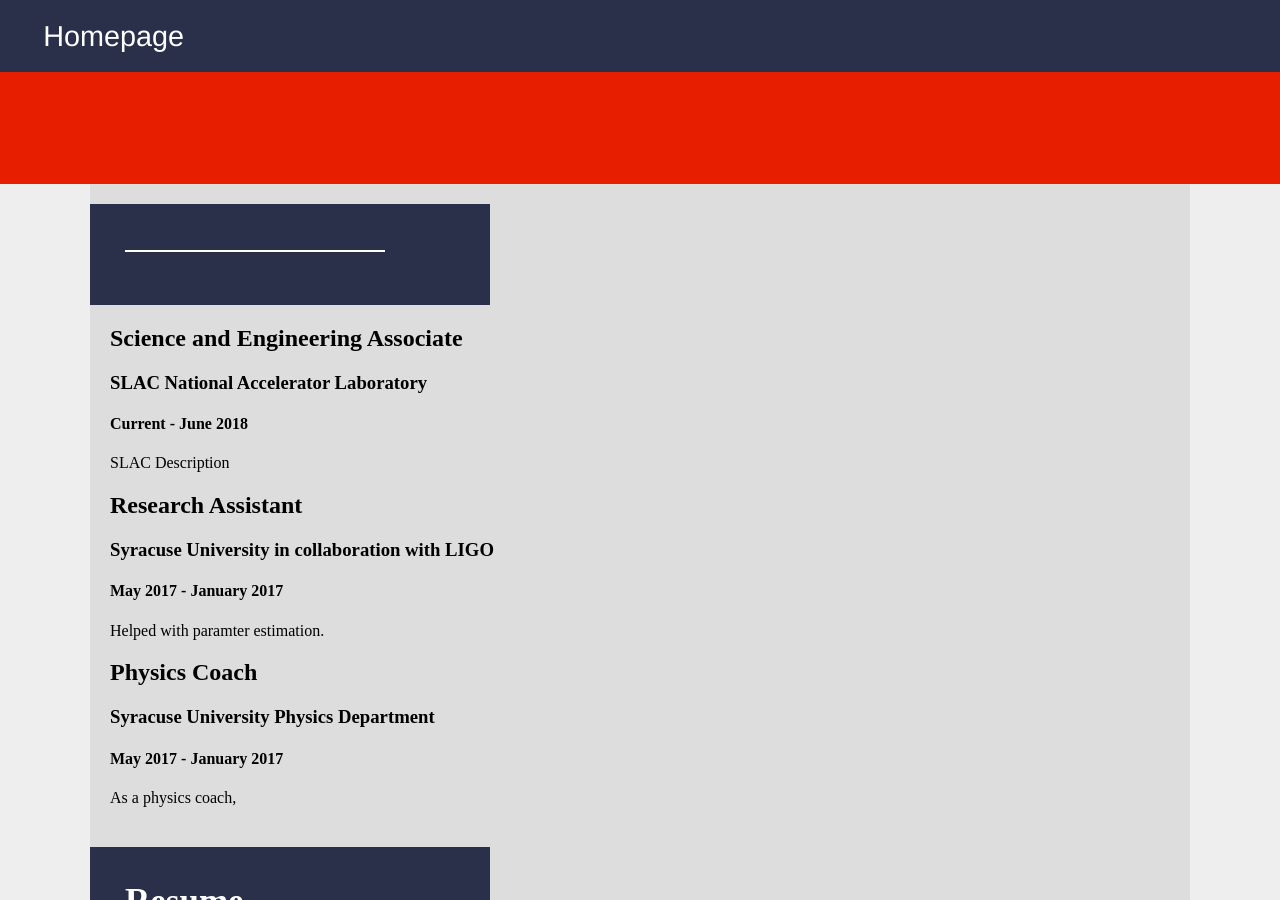
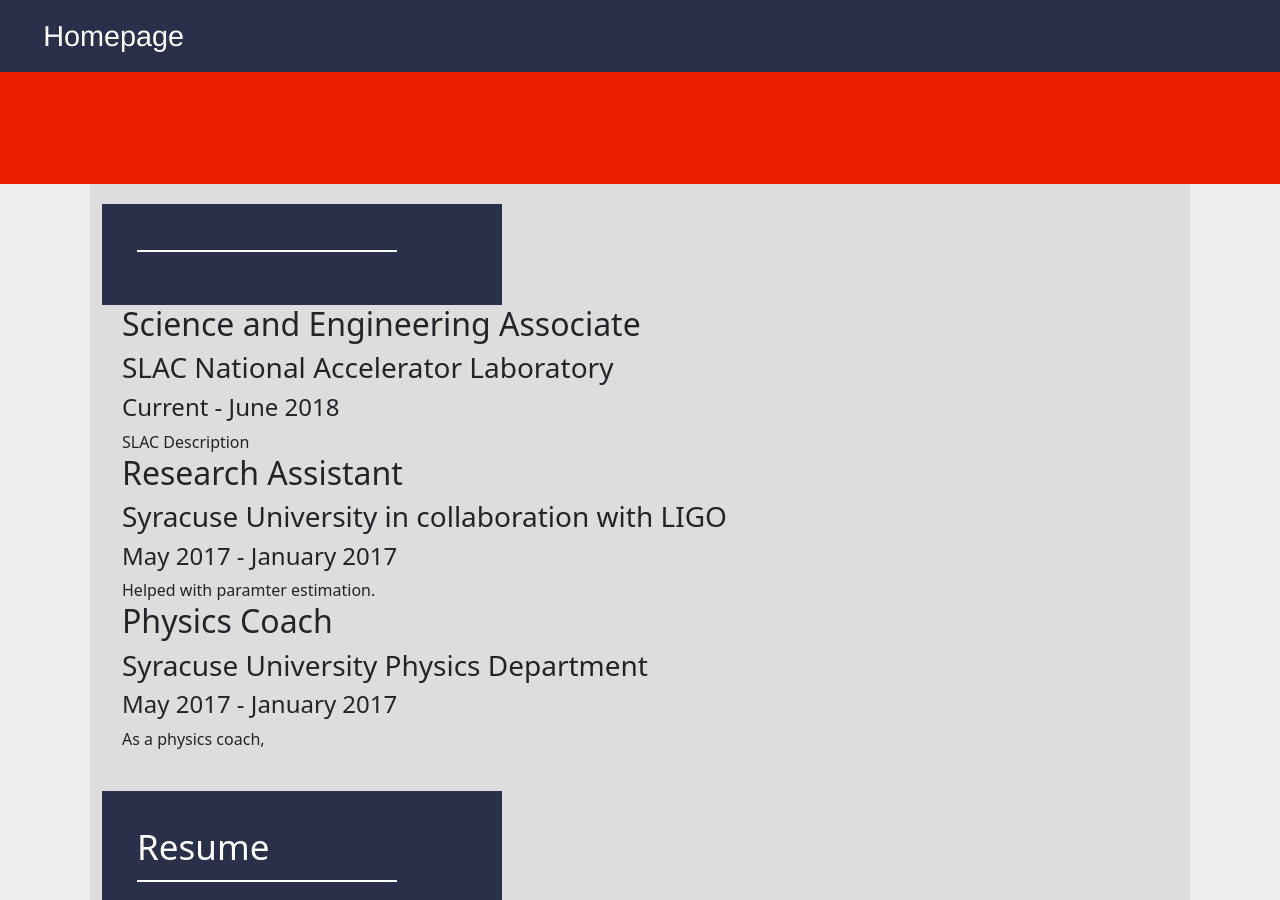
Before and after one commit to n-wbrown/n-wbrown.github.io, a Jekyll site: the page built from index.markdown, in a window 1280 px wide and 900 px high. Built offline with Jekyll 4.4.1, drawn with Linux system fonts in a browser that asks for light colours; nearby versions of some CDN libraries; library files that are not in the unit come from our copies.

Commit message:
BUG: load bootstrap properly

```diff
--- a/_layouts/default.html
+++ b/_layouts/default.html
@@ -6,8 +6,8 @@
     <meta name="viewport" content="width=device-width, initial-scale=1">
     <link rel="stylesheet" href="/assets/css/styles.css">
     <!-- <link rel="stylesheet" href="/assets/vendor/bootstrap-5.0.0-beta2-dist/css/bootstrap.min.css"> -->
-    <link rel="stylesheet" href="/assets/vendor/bootstrap-5.0.0-beta2/dist/css/bootstrap.min.js">
-    <!-- <link rel="script" href="/assets/vendor/bootstrap-5.0.0-beta2-dist/js/bootstrap.min.js"> -->
+    <link rel="stylesheet" href="/assets/vendor/bootstrap-5.0.0-beta2/dist/css/bootstrap.min.css">
+    <script src="assets/vendor/bootstrap-5.0.0-beta2/dist/js/bootstrap.min.js"></script>
     <title>{{ page.title }}</title>
   </head>
   <body>
```
